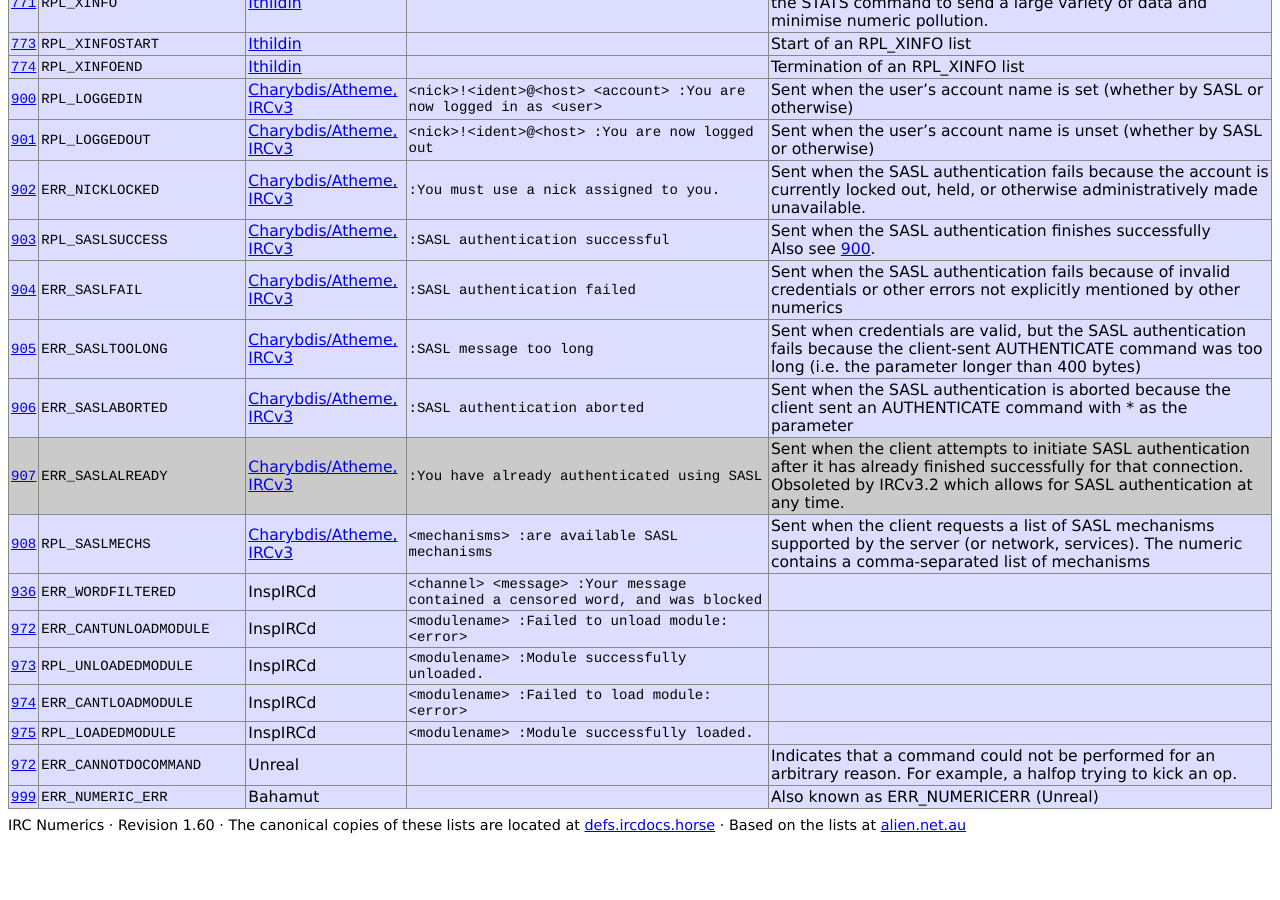
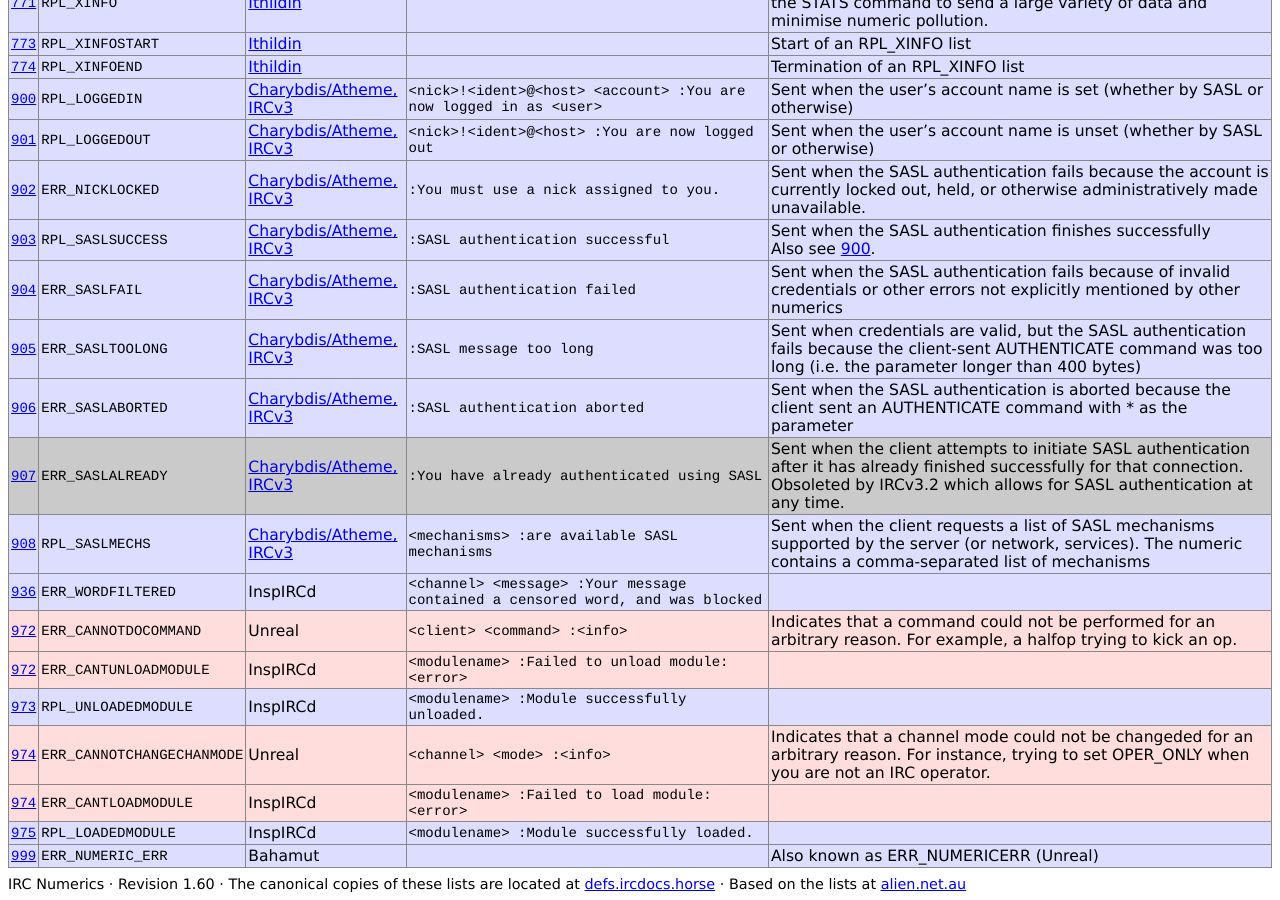
Before and after one commit to ircdocs/irc-defs, a Jekyll site: the page built from defs/ircnumerics.html, in a window 1280 px wide and 900 px high, scrolled down 16453 px. Built offline with Jekyll 4.4.1, drawn with Linux system fonts in a browser that asks for light colours; before the commit the page ends 17294 px from its top, so only the background shows below that.

Commit message:
ircnumerics: Mark and add conflicts from Unreal

```diff
--- a/_data/ircnumerics.yaml
+++ b/_data/ircnumerics.yaml
@@ -3956,9 +3956,20 @@
         format: "<channel> <message> :Your message contained a censored word, and was blocked"
 
     -
+        name: ERR_CANNOTDOCOMMAND
+        numeric: "972"
+        origin: Unreal
+        format: "<client> <command> :<info>"
+        conflict: true
+        comment: >
+            Indicates that a command could not be performed for an arbitrary
+            reason. For example, a halfop trying to kick an op.
+
+    -
         name: ERR_CANTUNLOADMODULE
         numeric: "972"
         origin: "InspIRCd"
+        conflict: true
         format: "<modulename> :Failed to unload module: <error>"
 
     -
@@ -3968,9 +3979,21 @@
         format: "<modulename> :Module successfully unloaded."
 
     -
+        name: ERR_CANNOTCHANGECHANMODE
+        numeric: "974"
+        origin: Unreal
+        format: "<channel> <mode> :<info>"
+        conflict: true
+        comment: >
+            Indicates that a channel mode could not be changeded for an
+            arbitrary reason. For instance, trying to set OPER_ONLY when you
+            are not an IRC operator.
+
+    -
         name: ERR_CANTLOADMODULE
         numeric: "974"
         origin: "InspIRCd"
+        conflict: true
         format: "<modulename> :Failed to load module: <error>"
 
     -
@@ -3980,14 +4003,6 @@
         format: "<modulename> :Module successfully loaded."
 
     -
-        name: ERR_CANNOTDOCOMMAND
-        numeric: "972"
-        origin: Unreal
-        comment: >
-            Indicates that a command could not be performed for an arbitrary
-            reason. For example, a halfop trying to kick an op.
-
-    -
         name: ERR_NUMERIC_ERR
         numeric: "999"
         origin: Bahamut
```
